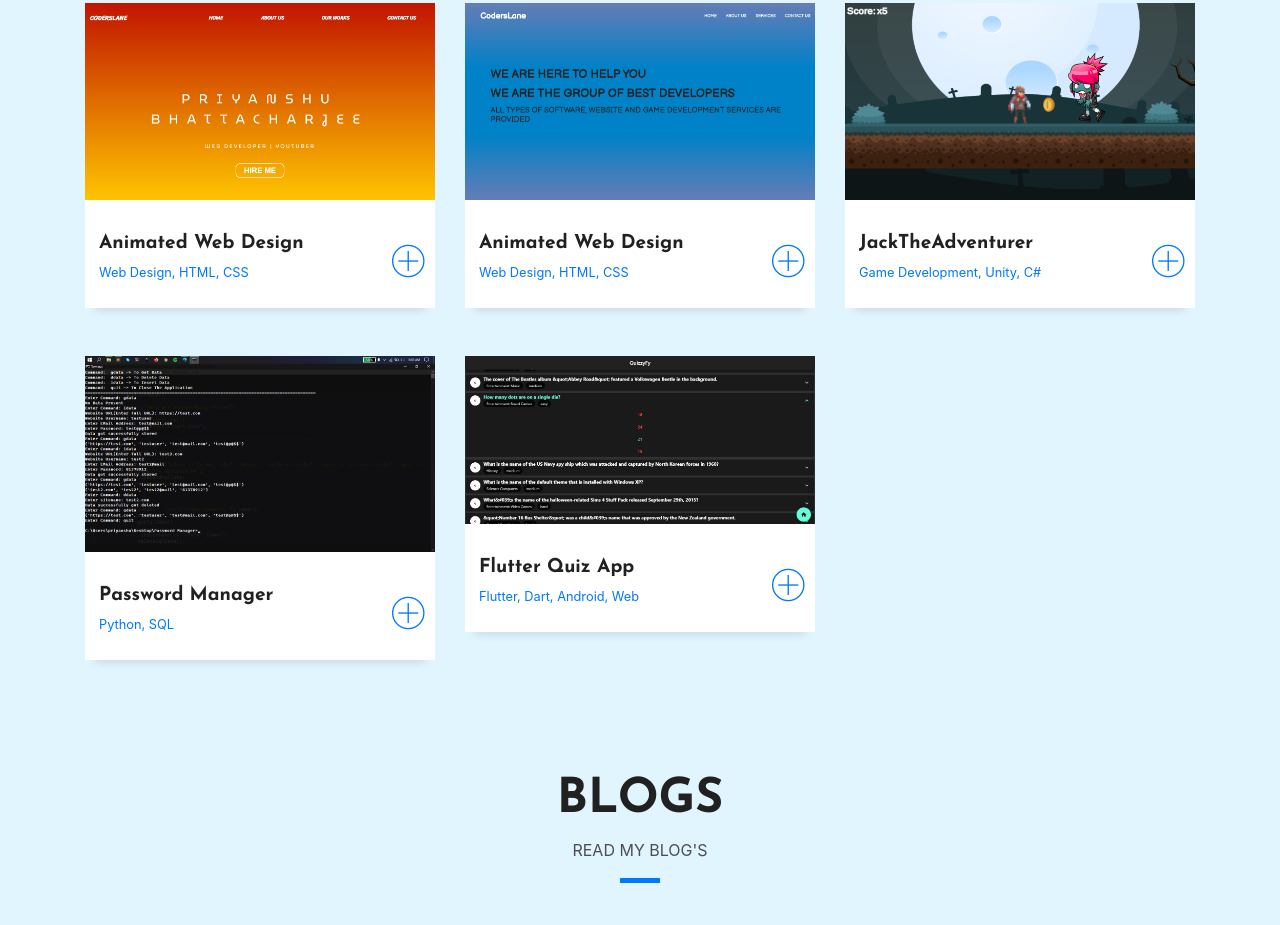
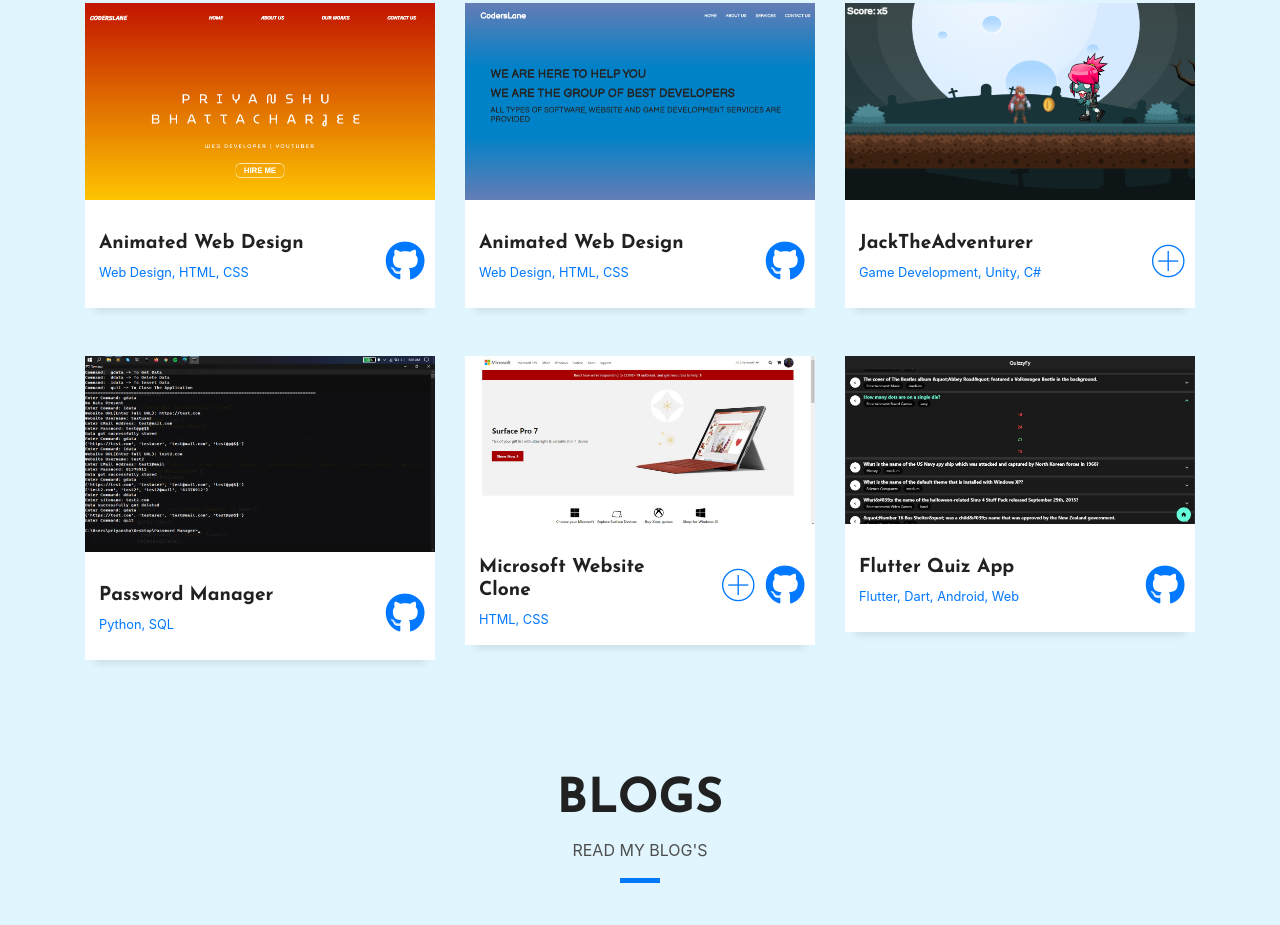
Before and after one commit to Priyanshu-CODERX/Priyanshu-Portfolio-Website, a plain HTML site: page index.html in a window 1280 px wide. Shown: the part 2041-2966 px from the top of the page. Drawn offline with nearby package versions, Linux system fonts and the light colour scheme; files whose address does not match are found by name.

Commit message:
added projects

```diff
--- a/index.html
+++ b/index.html
@@ -21,6 +21,9 @@
 
   <!-- Fonts -->
   <link href="https://fonts.googleapis.com/css2?family=Josefin+Sans:wght@700&display=swap" rel="stylesheet">
+
+  <!-- Fontsawesome -->
+  <link rel="stylesheet" href="https://cdnjs.cloudflare.com/ajax/libs/font-awesome/5.15.1/css/all.min.css"/>
 
   <link href="assets/img/Priyanshu.jpg" rel="icon">
 
@@ -238,8 +241,7 @@
                   </div>
                   <div class="col-sm-4">
                     <div class="w-like">
-                      <a href="https://priyanshu-coderx.github.io/animatedwebsite/" target="_blank"> <span
-                          class="ion-ios-plus-outline"></span></a>
+                      <a href="https://priyanshu-coderx.github.io/animatedwebsite/" target="_blank"><i class="fab fa-github 1fx"></i></a>
                     </div>
                   </div>
                 </div>
@@ -263,8 +265,7 @@
                   </div>
                   <div class="col-sm-4">
                     <div class="w-like">
-                      <a href="https://priyanshu-coderx.github.io/samplewebsite/" target="_blank"> <span
-                          class="ion-ios-plus-outline"></span></a>
+                      <a href="https://priyanshu-coderx.github.io/samplewebsite/" target="_blank"><i class="fab fa-github 1fx"></i></a>
                     </div>
                   </div>
                 </div>
@@ -313,15 +314,39 @@
                   </div>
                   <div class="col-sm-4">
                     <div class="w-like">
-                      <a href="https://github.com/Priyanshu-CODERX/Password-Manager-Python" target="_blank"> <span
-                          class="ion-ios-plus-outline"></span></a>
+                      <a href="https://github.com/Priyanshu-CODERX/Password-Manager-Python" target="_blank"><i class="fab fa-github 1fx"></i></a>
                     </div>
                   </div>
                 </div>
               </div>
             </div>
           </div>
-
+          <div class="col-md-4">
+            <div class="work-box">
+              <a href="assets/img/ms-clone.jpg" data-gall="portfolioGallery" class="venobox">
+                <div class="work-img">
+                  <img src="assets/img/ms-clone.jpg" alt="" class="img-fluid">
+                </div>
+              </a>
+              <div class="work-content">
+                <div class="row">
+                  <div class="col-sm-8">
+                    <h2 class="w-title">Microsoft Website Clone</h2>
+                    <div class="w-more">
+                      <span class="w-ctegory">HTML, CSS</span>
+                    </div>
+                  </div>
+                  <div class="col-sm-4">
+                    <div class="w-like">
+                      <a href="https://mscloneweb.netlify.app/" target="_blank"> <span
+                          class="ion-ios-plus-outline"></span></a>
+                          <a href="https://github.com/Priyanshu-CODERX/Microsoft-Clone-Website" target="_blank"> <i class="fab fa-github 1fx"></i> </a>
+                    </div>
+                  </div>
+                </div>
+              </div>
+            </div>
+          </div>
           <div class="col-md-4">
             <div class="work-box">
               <a href="assets/img/quizLandscape.jpg" data-gall="portfolioGallery" class="venobox">
@@ -339,8 +364,7 @@
                   </div>
                   <div class="col-sm-4">
                     <div class="w-like">
-                      <a href="https://github.com/Priyanshu-CODERX/Flutter-Quiz-App" target="_blank"> <span
-                          class="ion-ios-plus-outline"></span></a>
+                      <a href="https://github.com/Priyanshu-CODERX/Flutter-Quiz-App" target="_blank"><i class="fab fa-github 1fx"></i></a>
                     </div>
                   </div>
                 </div>
```
Also changed, not shown: assets/img/ms-clone.jpg (added).
